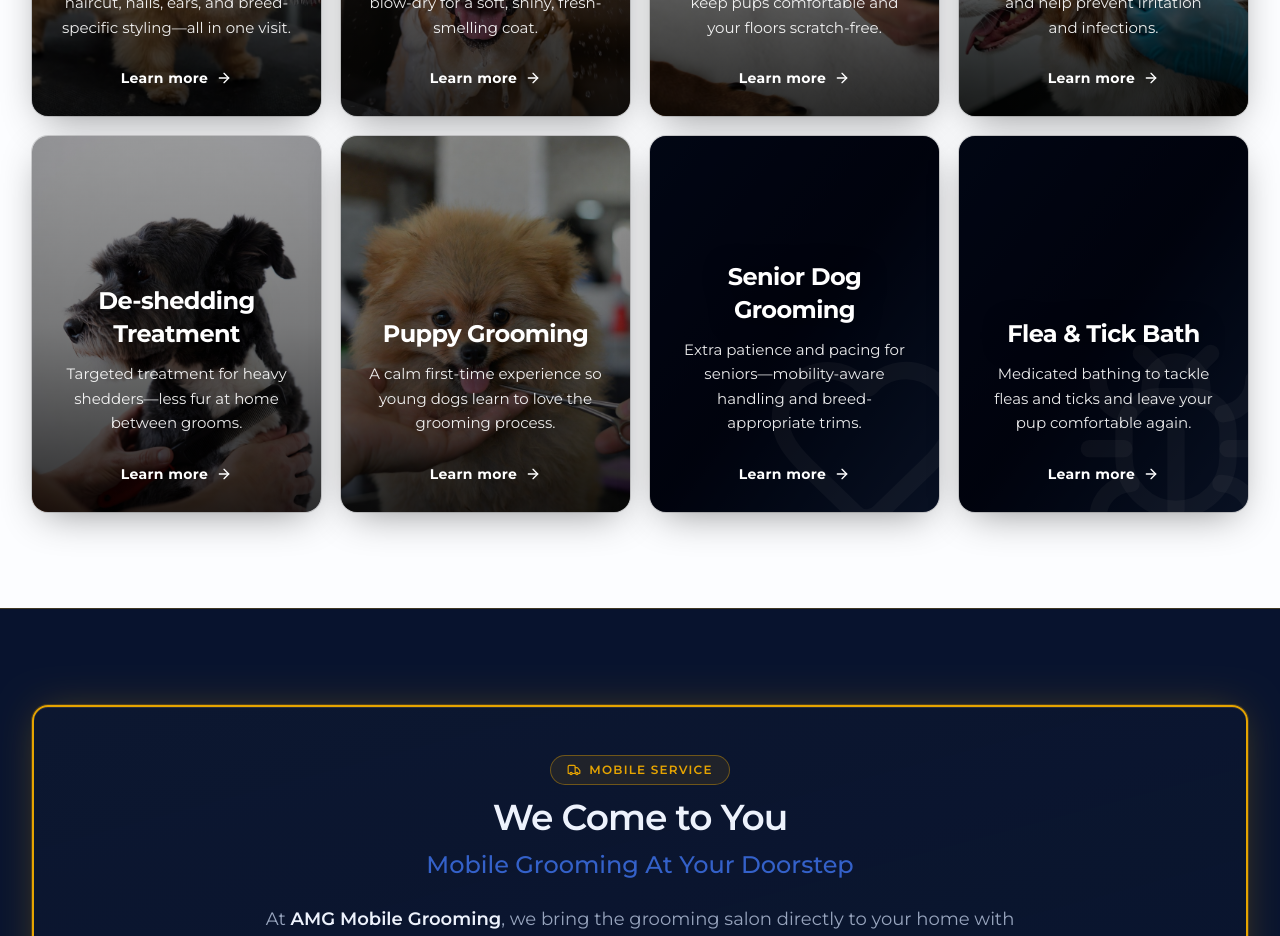
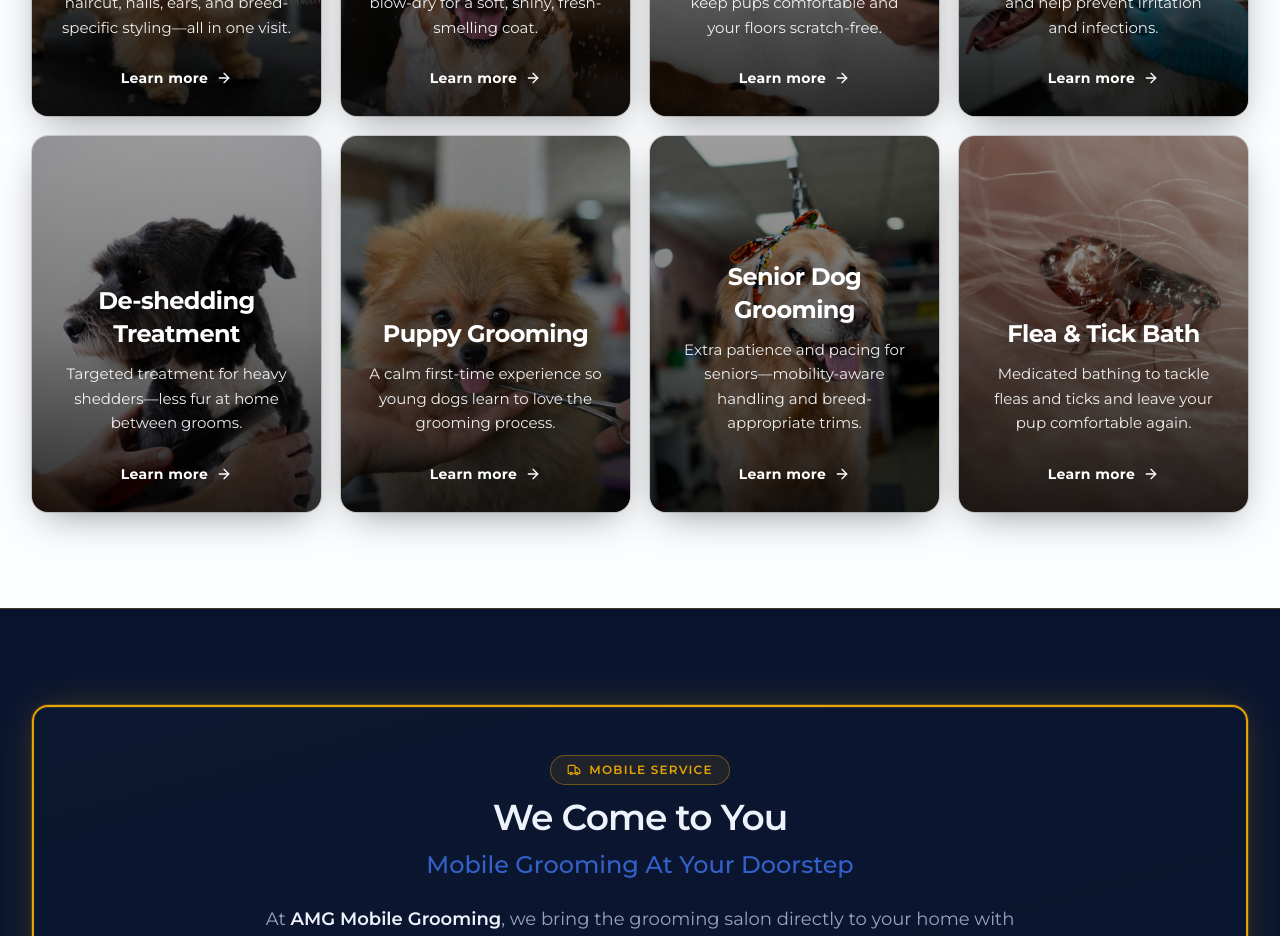
Before and after one commit to enriquevalbuena1996-creator/groomingwebiste, a Next.js app: page / in a window 1280 px wide. Shown: the part 1360-2296 px from the top of the page. Built offline with nearby package versions, Linux system fonts and the light colour scheme.

Commit message:
feat(services): senior and flea-tick card photos (senior.jpg, flea.jpg)
Co-authored-by: Cursor <cursoragent@cursor.com>

```diff
--- a/components/services.tsx
+++ b/components/services.tsx
@@ -67,11 +67,13 @@ const services: ServiceItem[] = [
     title: 'Senior Dog Grooming',
     description:
       'Extra patience and pacing for seniors—mobility-aware handling and breed-appropriate trims.',
+    imageFilename: 'senior.jpg',
   },
   {
     icon: Bug,
     title: 'Flea & Tick Bath',
     description: 'Medicated bathing to tackle fleas and ticks and leave your pup comfortable again.',
+    imageFilename: 'flea.jpg',
   },
 ]
 
```
Also changed, not shown: public/flea.jpg (added), public/senior.jpg (added).
